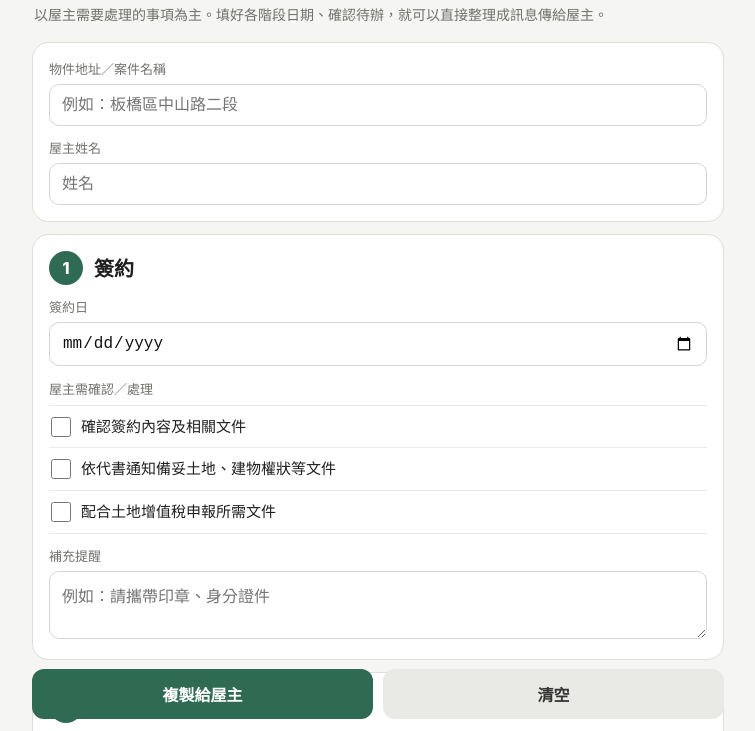
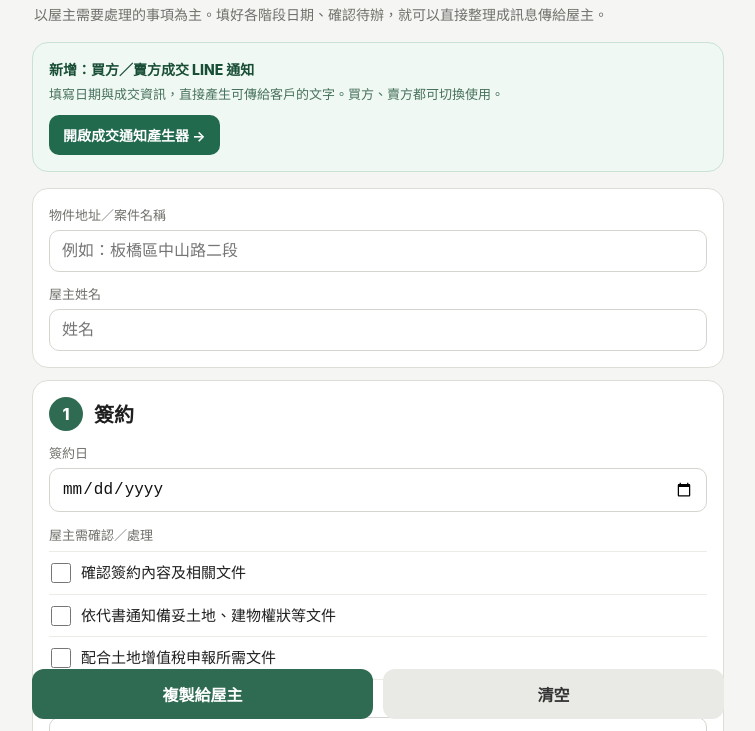
Before and after one commit to volcanofir/transaction-workflow, a plain HTML site: page index.html in a window 1280 px wide. Shown: the part 69-800 px from the top of the page, without its empty margins (262-1017 px from the left). Drawn offline with Linux system fonts and the light colour scheme.

Commit message:
Link closing message generator from existing transaction workflow homepage

```diff
--- a/index.html
+++ b/index.html
@@ -23,6 +23,12 @@ label.field{display:block;font-size:13px;color:var(--muted);margin-bottom:6px}in
     <h1>賣方交易流程</h1>
     <p>以屋主需要處理的事項為主。填好各階段日期、確認待辦，就可以直接整理成訊息傳給屋主。</p>
   </div>
+
+<section class="box" style="border-color:#c9e2d4;background:#eff8f2;padding:16px;margin-bottom:16px">
+  <div style="font-size:14px;font-weight:800;margin-bottom:5px;color:#184d36">新增：買方／賣方成交 LINE 通知</div>
+  <p style="color:#47715d;font-size:13px;margin:0 0 11px;line-height:1.55">填寫日期與成交資訊，直接產生可傳給客戶的文字。買方、賣方都可切換使用。</p>
+  <a href="./messages.html" style="display:inline-block;border-radius:10px;padding:10px 14px;background:#216a4e;color:white;text-decoration:none;font-weight:700;font-size:14px">開啟成交通知產生器 →</a>
+</section>
 
   <section class="box grid">
     <div class="full"><label class="field">物件地址／案件名稱</label><input type="text" data-k="property" placeholder="例如：板橋區中山路二段"></div>
```
